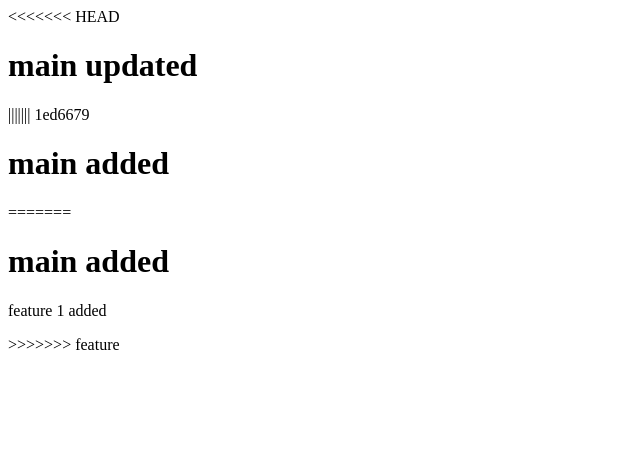
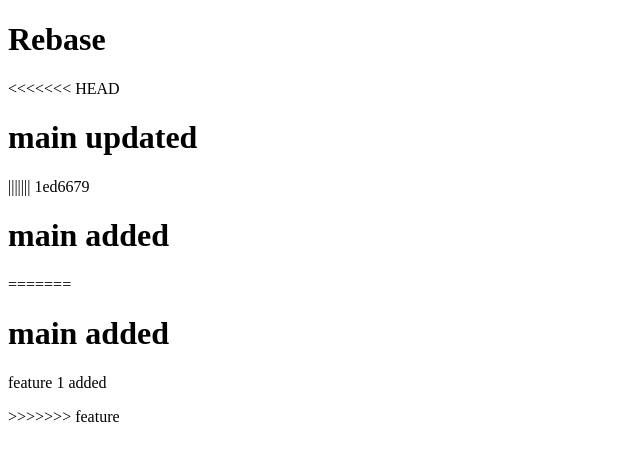
Before and after one commit to SRIHARI-VB/LearnGit, a plain HTML site: page index.html in a window 1280 px wide. Shown: the whole page, without its empty margins (0-640 px from the left). Drawn offline with nearby package versions, Linux system fonts and the light colour scheme.

Commit message:
Rebase flow

```diff
--- a/index.html
+++ b/index.html
@@ -6,6 +6,7 @@
     <title>Document</title>
 </head>
 <body>
+    <h1>Rebase</h1>
 <<<<<<< HEAD
 <h1>main updated</h1>
 ||||||| 1ed6679
```
